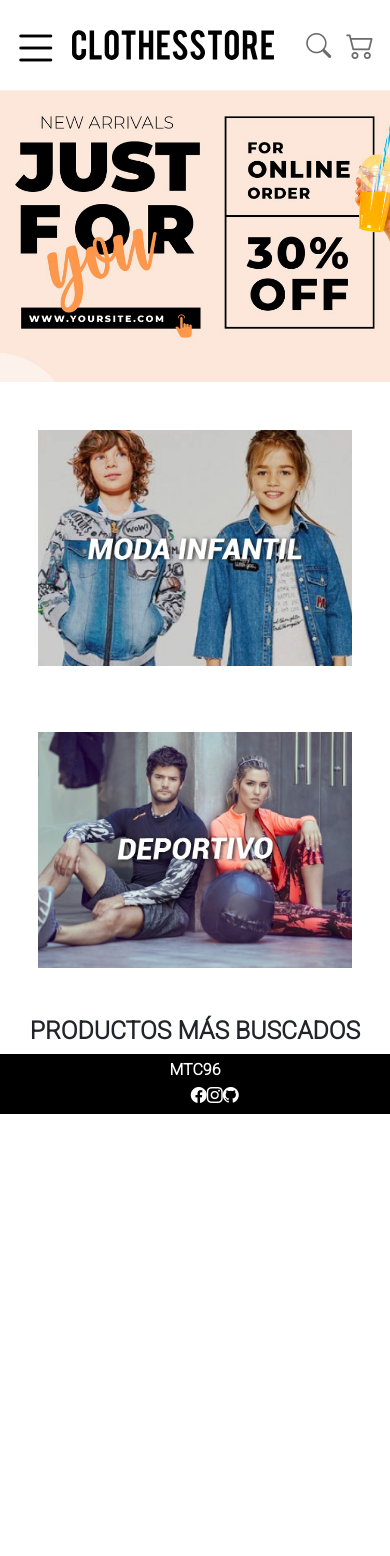
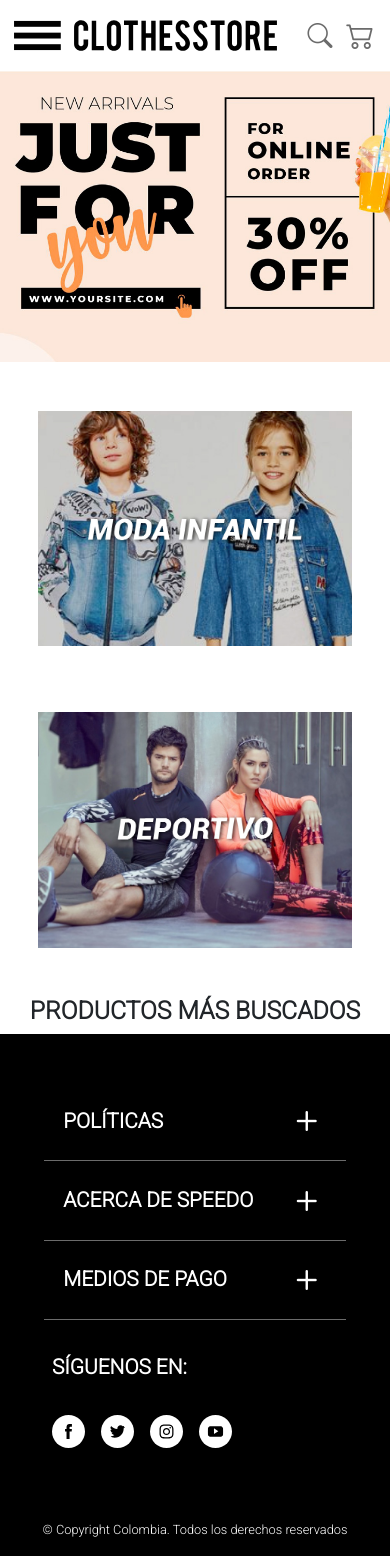
Before and after one commit to MTC96/ClothesstoreLATAM, an Angular app: page /home in a window 390 px wide. Before the commit the page ends 1114 px from the top, so only its background shows below. Built offline with nearby package versions, Linux system fonts and the light colour scheme; no server answers.

Commit message:
Responsive terminado.

```diff
--- a/src/app/shared/footer/footer.component.css
+++ b/src/app/shared/footer/footer.component.css
@@ -1,50 +1,156 @@
 .my-footer {
+    display: flex;
+    flex-wrap: wrap;
     width: 100%;
     background-color: black;
     color: white;
-    padding-block: .25rem;
-    height: 60px;
+}
+
+.my-mobile-footer {
+    display: none;
 }
 
 .my-footer .my-container {
-    width: 100%;
     height: 100%;
     background-color: transparent;
 }
 
-.my-footer .my-container .row {
-    justify-content: center;
+.row {
     width: 100%;
     height: 100%;
+    padding: 3rem 0;
     margin: 0;
 }
 
-.my-footer .my-container .row span {
+.my-footer .my-container .row .my-menu {
     flex: 0 0 auto;
-    width: 100%;
-    color: inherit;
-    text-transform: uppercase;
-    font-weight: bolder;
-    align-items: center;
-    text-align: center;
+    width: 33.33333334%;
+    list-style: none;
+    padding: 0 4.2rem;
+    margin: 0;
 }
 
-.my-footer .my-container .row ul {
-    flex: 0 0 auto;
-    width: 8.3333333333%;
-    list-style: none;
-    margin-bottom: 0;
+.copyright-cont {
+    width: 100%;
+    text-align: center;
+    padding: .8rem;
+    margin: 0 1rem;
+    border-top: 1px solid #6b6b6b;
+    font-size: 1.3rem;
 }
 
-.my-footer .my-container .row ul li {
-    display: flex;
-    justify-content: space-between;
+.my-title {
+    font-size: 1.6rem;
+    font-weight: bolder;
+    text-transform: uppercase;
+    margin: 1.5rem 0;
 }
 
-.my-footer .my-container .row ul li a {
+.my-button {
     color: inherit;
+    border: 0;
+    background-color: inherit;
+    padding: 0;
+    margin: .4rem 0;
+    font-size: 1.3rem;
 }
 
-.my-footer .my-container .row a:focus {
+.my-footer .my-container .row .my-menu .sn-menu{
+    display: flex;
+    margin-right: 15%;
+}
+
+.my-footer .my-container .row .my-menu .sn-menu .my-button {
+    width: 22%;
+    height: auto;
+    margin: 0 auto;
+}
+
+img{
+    width: 100%;
+    border-radius: 100%;
+    background-color: white;
+    padding: .5rem;
+}
+
+button:focus {
     outline: 0;
 }
+
+@media all and (max-width: 1090px) {
+    .my-footer {
+        display: none;
+    }
+
+    .my-mobile-footer {
+        display: flex;
+        flex-wrap: wrap;
+        width: 100%;
+        background-color: black;
+        color: white;
+    }
+
+    .my-mobile-footer .my-container {
+        height: 100%;
+        background-color: transparent;
+    }
+
+    .my-mobile-footer .my-container .row {
+        padding: 3rem 0;
+    }
+
+    .my-mobile-footer .my-container .row .my-mob-menu {
+        flex: 0 0 auto;
+        width: 100%;
+        list-style: none;
+        padding: 0 2rem;
+        margin: 0;
+    }
+
+    .my-button {
+        display: flex;
+        align-items: center;
+        padding: 1.2rem;
+        margin: 0;
+        width: 100%;
+        font-size: 1.3rem;
+        font-weight: bolder;
+        text-transform: uppercase;
+        text-align: start;
+        border-bottom: 1px solid #6b6b6b;
+    }
+
+    i {
+        display: flex;
+        align-items: center;
+        margin-left: auto;
+        font-size: 2.5rem;
+        font-weight: bolder;
+    }
+
+    .my-title {
+        font-size: 1.3rem;
+        margin-top: 2rem;
+        padding: 0 .5rem;
+    }
+
+    .my-mobile-footer .my-container .row .my-mob-menu .sn-mob-menu {
+        display: flex;
+        margin-right: 35%;
+    }
+
+    .my-mobile-footer .my-container .row .my-mob-menu .sn-mob-menu .my-button {
+        width: 25%;
+        height: auto;
+        border: 0;
+        padding: .5rem;
+        margin: 0 auto;
+    }
+
+    .copyright-cont {
+        padding: 1rem;
+        margin: 0 1rem;
+        border-top: 0;
+        font-size: .8rem;
+    }
+}
--- a/src/app/shared/footer/footer.component.html
+++ b/src/app/shared/footer/footer.component.html
@@ -1,22 +1,123 @@
 <footer class="my-footer">
-    <div class="my-container">
+    <div class="container my-container">
         <nav class="row">
-            <span>
-                mtc96
-            </span>
-            <ul>
-                <li>
-                    <a href="https://www.facebook.com/mt.castro96/">
-                        <i class="bi bi-facebook"></i>
-                    </a>
-                    <a href="https://www.instagram.com/mateocm96/">
-                        <i class="bi bi-instagram"></i>
-                    </a>
-                    <a href="https://github.com/MTC96">
-                        <i class="bi bi-github"></i>
-                    </a>
+            <!-- 1st menu -->
+            <ul class="my-menu">
+                <li class="my-title">
+                    Políticas
+                </li>
+                <li class="menu-item">
+                    <button class="my-button">Políticas de privacidad</button>
+                </li>
+                <li class="menu-item">
+                    <button class="my-button">Políticas de cambio</button>
+                </li>
+                <li class="menu-item">
+                    <button class="my-button">Políticas de envío</button>
+                </li>
+                <li class="menu-item">
+                    <button class="my-button">Términos y condiciones</button>
+                </li>
+                <li class="menu-item">
+                    <button class="my-button">Responsabilidad social</button>
+                </li>
+            </ul>
+            <!-- 2nd menu -->
+            <ul class="my-menu">
+                <li class="my-title">
+                    Acerca de speedo
+                </li>
+                <li class="menu-item">
+                    <button class="my-button">Encuentra tu tienda</button>
+                </li>
+                <li class="menu-item">
+                    <button class="my-button">Contáctanos</button>
+                </li>
+                <li class="menu-item">
+                    <button class="my-button">Trabaja con nosotros</button>
+                </li>
+            </ul>
+            <!-- Social networks -->
+            <ul class="my-menu">
+                <li class="my-title">
+                    Síguenos en:
+                </li>
+                <li class="menu-item sn-menu">
+                    <!-- Facebook -->
+                    <button class="my-button">
+                        <img src="/assets/images/icon-facebook.svg" alt="Ícono facebook">
+                    </button>
+                    <!-- Twitter -->
+                    <button class="my-button">
+                        <img src="/assets/images/icon-twitter.svg" alt="Ícono twitter">
+                    </button>
+                    <!-- Instagram -->
+                    <button class="my-button">
+                        <img src="/assets/images/icon-instagram.svg" alt="Ícono instagram">
+                    </button>
+                    <!-- YouTube -->
+                    <button class="my-button">
+                        <img src="/assets/images/icon-youtube.svg" alt="Ícono youtube">
+                    </button>
                 </li>
             </ul>
         </nav>
     </div>
+    <span class="copyright-cont">
+        © Copyright Colombia. Todos los derechos reservados
+    </span>
 </footer>
+<footer class="my-mobile-footer">
+    <div class="container my-container">
+        <nav class="row">
+            <!-- 1st menu -->
+            <ul class="my-mob-menu">
+                <li class="mob-menu-item">
+                    <button class="my-button">
+                        Políticas
+                        <i class="bi bi-plus"></i>
+                    </button>
+                </li>
+                <li class="mob-menu-item">
+                    <button class="my-button">
+                        Acerca de speedo
+                        <i class="bi bi-plus"></i>
+                    </button>
+                </li>
+                <li class="mob-menu-item">
+                    <button class="my-button">
+                        Medios de pago
+                        <i class="bi bi-plus"></i>
+                    </button>
+                </li>
+            </ul>
+            <!-- Social networks -->
+            <ul class="my-mob-menu">
+                <li class="my-title">
+                    Síguenos en:
+                </li>
+                <li class="mob-menu-item sn-mob-menu">
+                    <!-- Facebook -->
+                    <button class="my-button">
+                        <img src="/assets/images/icon-facebook.svg" alt="Ícono facebook">
+                    </button>
+                    <!-- Twitter -->
+                    <button class="my-button">
+                        <img src="/assets/images/icon-twitter.svg" alt="Ícono twitter">
+                    </button>
+                    <!-- Instagram -->
+                    <button class="my-button">
+                        <img src="/assets/images/icon-instagram.svg" alt="Ícono instagram">
+                    </button>
+                    <!-- YouTube -->
+                    <button class="my-button">
+                        <img src="/assets/images/icon-youtube.svg" alt="Ícono youtube">
+                    </button>
+                </li>
+            </ul>
+        </nav>
+    </div>
+    <span class="copyright-cont">
+        © Copyright Colombia. Todos los derechos reservados
+    </span>
+</footer>
--- a/src/app/shared/navbar/navbar.component.css
+++ b/src/app/shared/navbar/navbar.component.css
@@ -121,15 +121,15 @@
 
     .burger-button {
         display: flex;
+        width: 14%;
         align-items: center;
         padding: 10px 0;
     }
 
     .burger-icon {
-        display: flex;
-        align-items: center;
+        width: 100%;
         font-size: 3rem;
-        padding-top: .4rem;
+        /* padding-top: .4rem; */
     }
 
     .search-button {
@@ -176,7 +176,7 @@
         background-color: rgba(0, 0, 0, .5);
         z-index: 100;
         top: 0;
-        left: -32px;
+        left: -11px;
     }
 
     .mobile-menu-nav {
--- a/src/app/shared/navbar/navbar.component.html
+++ b/src/app/shared/navbar/navbar.component.html
@@ -32,7 +32,7 @@
     <nav class="navbar navbar-expand-md">
         <div class="container-fluid mobile-container">
             <button class="burger-button my-button" (click)="toggleMobileMenu()">
-                <i class="bi bi-list burger-icon"></i>
+                <img src="/assets/images/icon-menu.svg" class="burger-icon" alt="Ícono menú">
             </button>
             <a class="navbar-brand" [routerLink]="['/home']">
                 <img src="/assets/images/logo.svg" class="my-logo" alt="Clothes Store">
```
